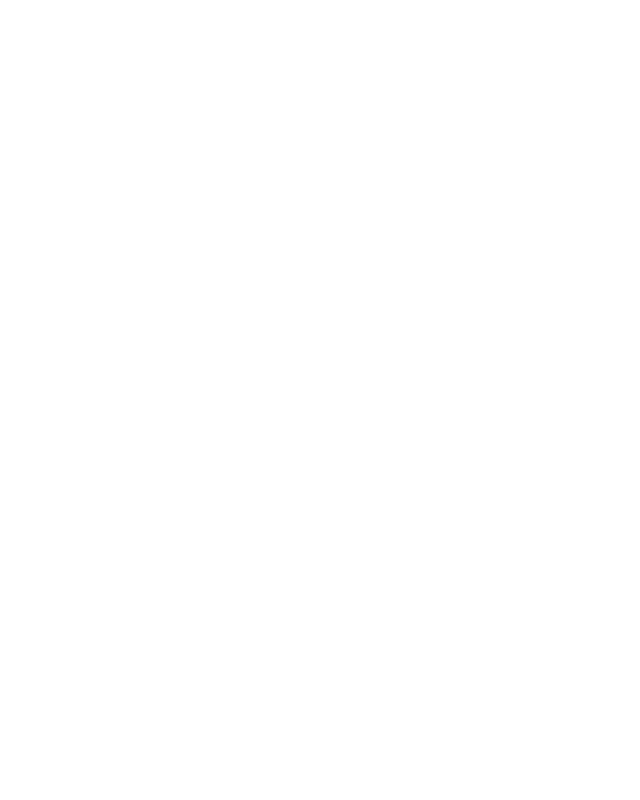
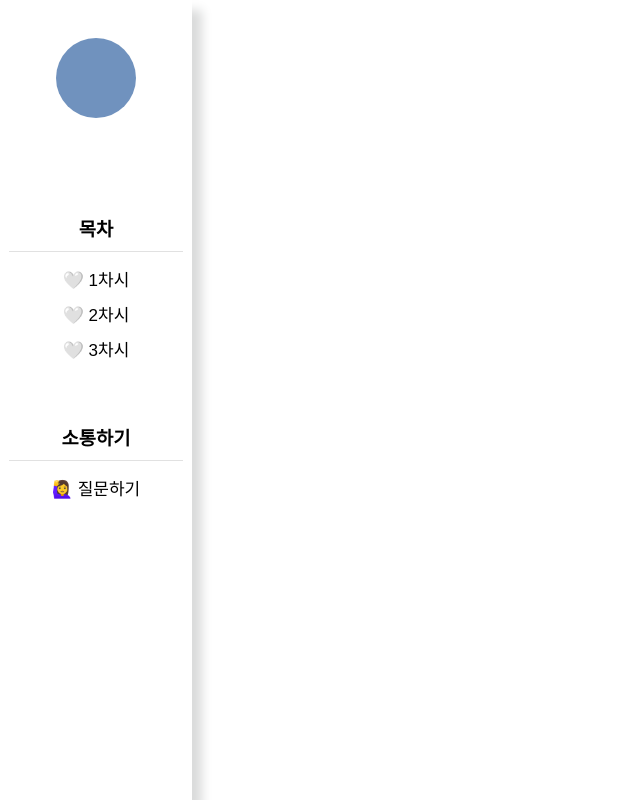
Before and after one commit to SHAP-STORY/SHAP_STORY, a React (Create React App) app in the folder front_end/: page /basic in a window 1280 px wide. Shown: the whole page, without its empty margins (0-640 px from the left). Built offline with nearby package versions, Linux system fonts and the light colour scheme.

Commit message:
feat: basic page view

```diff
--- a/front_end/src/App.js
+++ b/front_end/src/App.js
@@ -16,6 +16,8 @@
 import Mypage from "./MyPage";
 import SignUp from './SignUp';
 import SignUpComplete from './SignUpComplete';
+import Basic from "./Basic";
+
 
 class App extends React.Component {
     constructor(props) {
@@ -35,6 +37,7 @@
                 <Route path="/signIn" component={SignIn}></Route>
                 <Route path="/signUp" component={SignUp}></Route>
                 <Route path="/signUpComplete" component={SignUpComplete}></Route>
+                <Route path="/basic" component={Basic}/>
             </div>
         );
     }
--- /dev/null
+++ b/front_end/src/Basic.js
@@ -0,0 +1,63 @@
+import React from "react";
+import styled from "styled-components";
+import profile from "./image/profile.png"
+import divider from "./image/divider.png"
+
+
+const Basic = (props) => {
+    return (
+        <RowAlign>
+           <ColAlign>
+               <ProfileImg src={profile}></ProfileImg>
+               <h3 style={{marginBottom: "5%"}}>목차</h3>
+               <img style={{marginBottom: "5%"}} src={divider}></img>
+               <ContentButton>🤍 1차시</ContentButton>
+               <ContentButton>🤍 2차시</ContentButton>
+               <ContentButton style={{marginBottom: "20%"}}>🤍 3차시</ContentButton>
+
+               <h3 style={{marginBottom: "5%"}}>소통하기</h3>
+               <img style={{marginBottom: "5%"}} src={divider}></img>
+               <ContentButton>🙋‍♀ 질문하기</ContentButton>
+           </ColAlign>
+        </RowAlign>
+    )
+}
+
+const ContentButton = styled.button`
+  font-size: 17px;
+  background-color: #00ff0000;
+  border: 0;
+  padding: 5px 10px 10px 10px;
+  border-radius: 20px;
+  height: 35px;
+`;
+
+const ColAlign = styled.div`
+    width: 100%;
+    height: 100%;
+    display: flex;
+    align-items: center;s
+    justify-content: center;
+    flex-direction: column;
+    align: left;
+`;
+
+const RowAlign = styled.div`
+    width: 15%;
+    height: 100vh;
+    display: flex;
+    justify-content: center;
+    align-items: center;
+    flex-direction: row;
+
+    box-shadow: 10px 10px 10px #dadbdb;
+`
+
+const ProfileImg = styled.img`
+    margin: 20% 0 40% 0;
+    width: 80px;
+    height: 80px;
+    border-radius: 40px;
+`
+
+export default Basic;
--- a/front_end/src/components/TopBar.js
+++ b/front_end/src/components/TopBar.js
@@ -1,12 +1,14 @@
 import React from "react";
-import { Link } from "react-router-dom";
+import {Link} from "react-router-dom";
 import styled from "styled-components";
 
 class TopBar extends React.Component {
     render() {
         return (
             <div>
+                <Link to="./basic">
                     <ContentButton>기초학습</ContentButton>
+                </Link>
                 <ContentButton>심화학습</ContentButton>
                 <Link to="./questions">
                     <ContentButton>질문하기</ContentButton>
```
Also changed, not shown: front_end/src/image/divider.png (added). Lines whose indentation alone changed are shown as unchanged.
